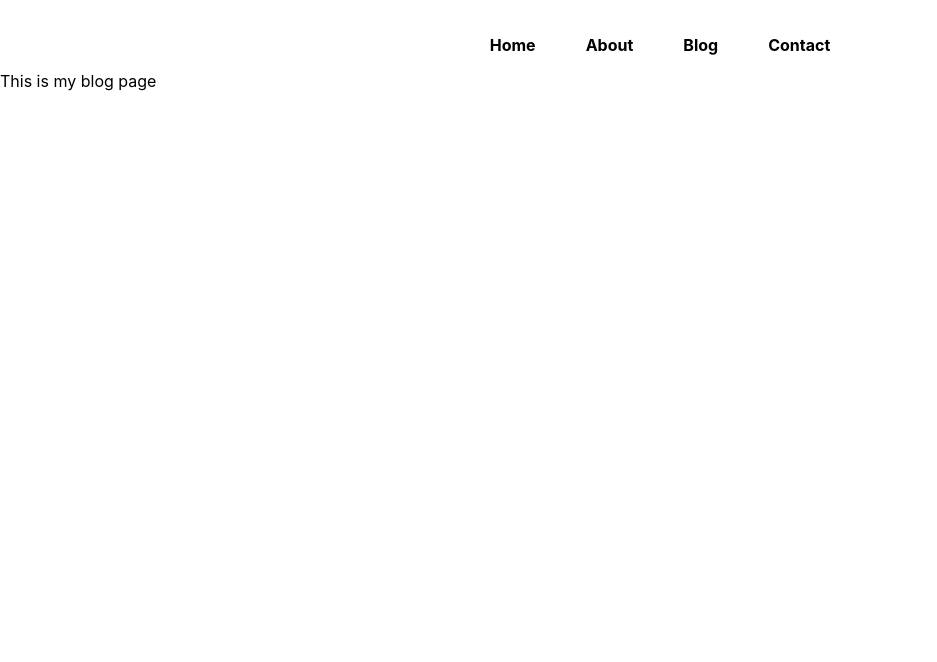
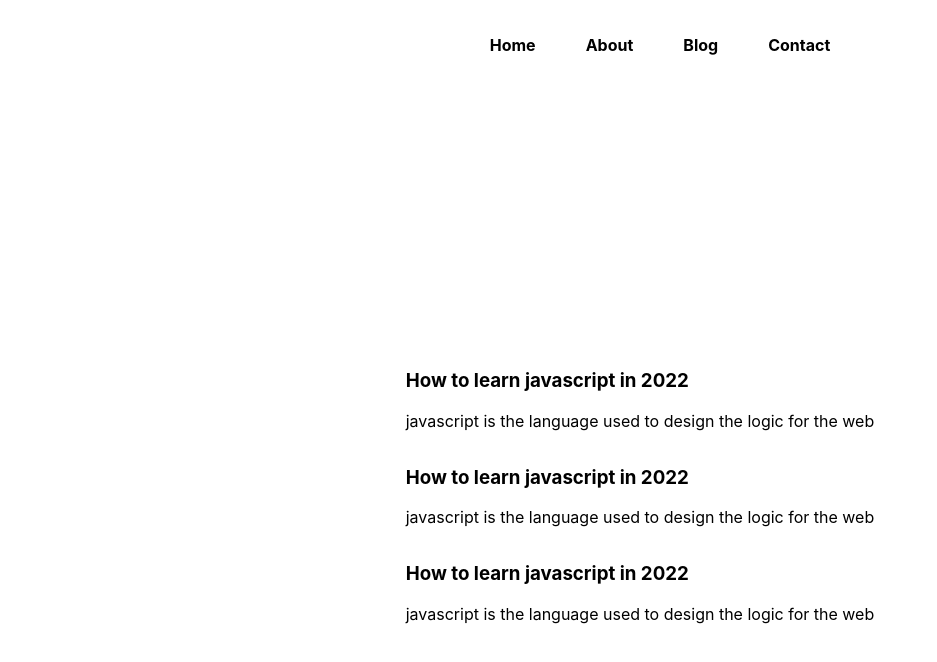
Before and after one commit to jaspreet09915/nextjs-code, a Next.js app in the folder huntingcoder/: page /blog in a window 1280 px wide. Shown: the top 662 px of the page, without its empty margins (0-937 px from the left). Built offline with nearby package versions, Linux system fonts and the light colour scheme.

Commit message:
tut15 adding blogPosts

```diff
--- a/huntingcoder/pages/blog.js
+++ b/huntingcoder/pages/blog.js
@@ -1,9 +1,26 @@
 import React from 'react'
-
-const Blog = () => {
+import styles from '../styles/Blog.module.css'
+import Link from 'next/link'
+const blog = () => {
   return (
-    <div>This is my blog page</div>
+    <div className={styles.container}>
+       <main className={styles.main}>
+          <div className={styles.blogItems}>
+          <Link href={"/blogpost/learn-javascript"}>
+            <h3>How to learn javascript in 2022</h3></Link>
+            <p>javascript is the language used to design the logic for the web</p>
+          </div>
+          <div className={styles.blogItems}>
+            <h3>How to learn javascript in 2022</h3>
+            <p>javascript is the language used to design the logic for the web</p>
+          </div>
+          <div className= {styles.blogItems}>
+            <h3>How to learn javascript in 2022</h3>
+            <p>javascript is the language used to design the logic for the web</p>
+          </div>
+        </main>
+      </div>
   )
 }
 
-export default Blog
+export default blog
--- /dev/null
+++ b/huntingcoder/styles/Blog.module.css
@@ -0,0 +1,14 @@
+.main {
+    min-height: 100vh;
+    flex: 1;
+    display: flex;
+    flex-direction: column;
+    justify-content: center;
+    align-items: center;
+    justify-content: center;
+    padding-top: 3rem;
+  }
+
+  .blogItems h3{
+      cursor: pointer;
+  }
--- /dev/null
+++ b/huntingcoder/styles/BlogPost.module.css
@@ -0,0 +1,14 @@
+.main {
+    min-height: 100vh;
+    flex: 1;
+    display: flex;
+    flex-direction: column;
+    justify-content: center;
+    align-items: center;
+    justify-content: center;
+    padding-top: 3rem;
+  }
+
+  .container {
+    padding: 0 22rem;
+  }
```
Also changed, not shown: huntingcoder/pages/blogpost/[slug].js (+10 -1 lines).
